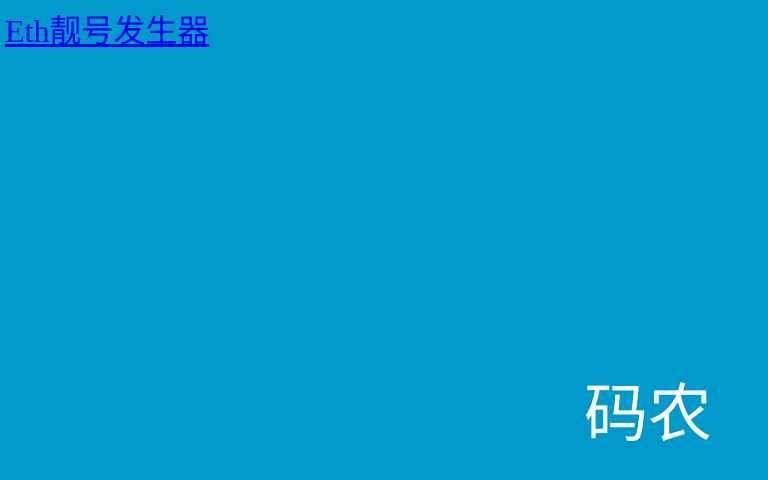
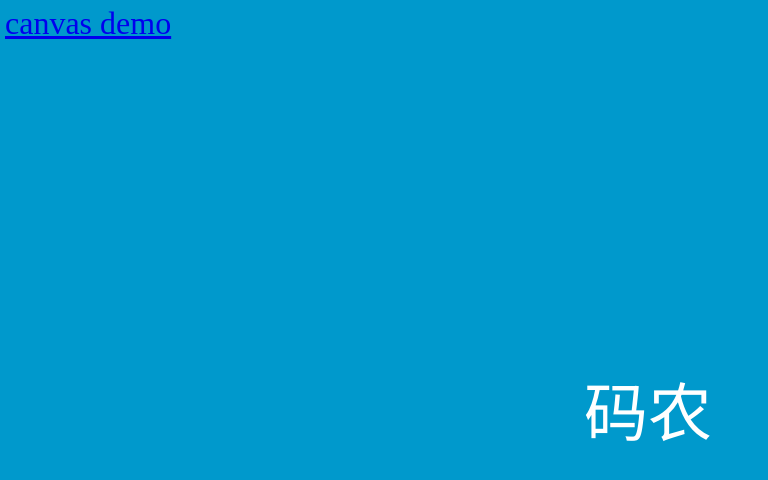
Before and after one commit to xhawk18/xhawk18.github.io, a plain HTML site: page index.html in a window 1280 px wide. Shown: the whole page, without its empty margins (0-768 px from the left). Drawn offline with Linux system fonts and the light colour scheme.

Commit message:
add linker of the demo game.

```diff
--- a/index.html
+++ b/index.html
@@ -4,6 +4,6 @@ body, .div { border:0; display: flex; width:100vw; height:100vh; align-items:cen
 </style>
 
 <body>
-<div class="link"> <a href="ethacc.html">Eth靓号发生器</a></div>
+<div class="link"> <a href="linker/linker.htm">canvas demo</a></div>
 <div class="div">码农</div>
 </body>
```
